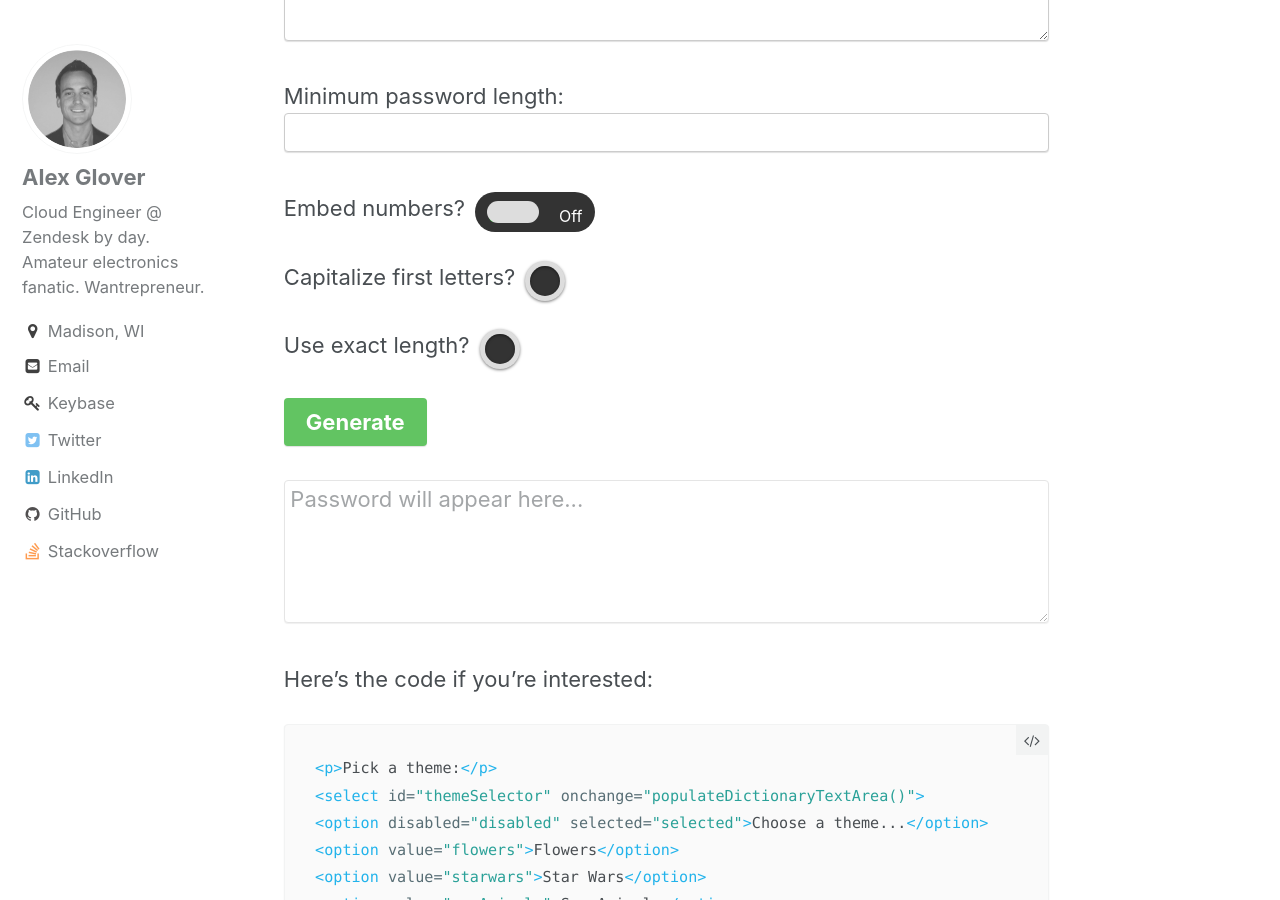
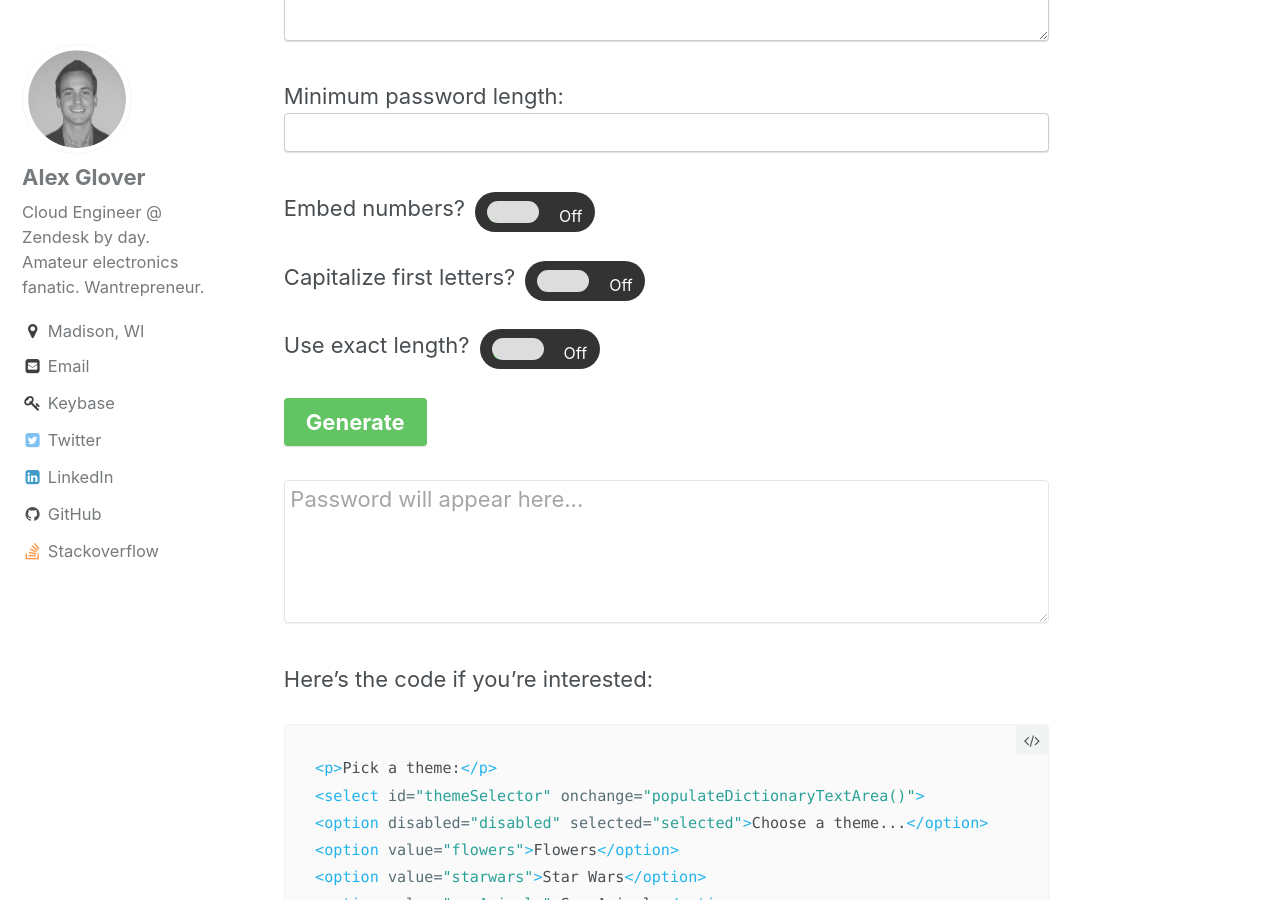
Before and after one commit to alexdglover/alexdglover.github.io, a Jekyll site: the page built from _posts/2013-11-02-thematic-password-generator.md, in a window 1280 px wide and 900 px high, scrolled down 700 px. Built offline with Jekyll 4.4.1, drawn with Linux system fonts in a browser that asks for light colours; comment, search, counter and statistics services are not loaded.

Commit message:
standardizes on one checkbox style

```diff
--- a/_posts/2013-11-02-thematic-password-generator.md
+++ b/_posts/2013-11-02-thematic-password-generator.md
@@ -37,7 +37,7 @@ Minimum password length: <input id="passwordLength" type="text" /><br />
 
 <div>
 <p class="align-left" style="padding-right:10px;">Capitalize first letters?</p>
-<p class="checkboxFour align-left">
+<p class="checkboxThree align-left">
 	<input type="checkbox" id="capitalizeChkBox" />
 	<label for="capitalizeChkBox"></label>
 </p>
@@ -47,7 +47,7 @@ Minimum password length: <input id="passwordLength" type="text" /><br />
 
 <div>
 <p class="align-left" style="padding-right:10px;">Use exact length?</p>
-<p class="checkboxFour align-left">
+<p class="checkboxThree align-left">
 	<input type="checkbox" id="exactLengthChkBox" />
 	<label for="exactLengthChkBox"></label>
 </p>
```
